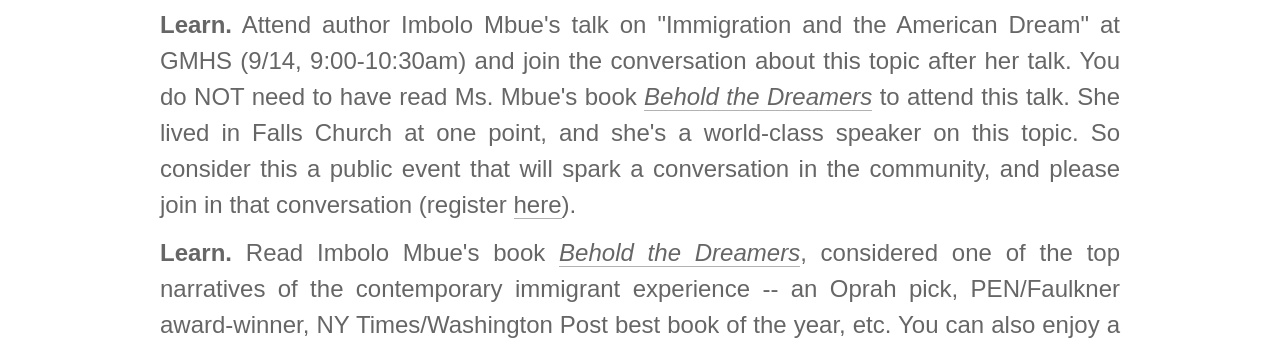
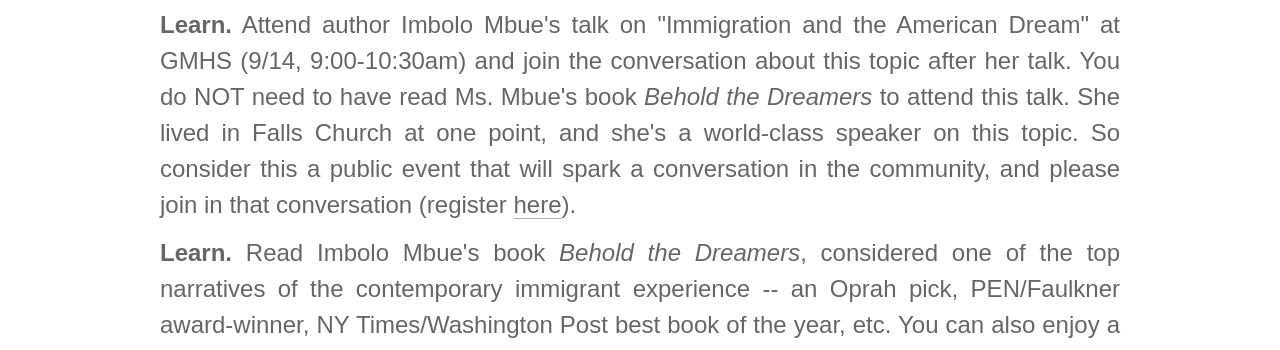
Before and after one commit to wfctest/wfctest, a Jekyll site: the page built from activities.html, in a window 1280 px wide. Shown: the part 429-779 px from the top of the page. Built offline with Jekyll 4.4.1, drawn with Linux system fonts in a browser that asks for light colours; some web fonts are replaced.

Commit message:
Remove amazon links from activities

```diff
--- a/activities.html
+++ b/activities.html
@@ -6,8 +6,8 @@ layout: default
     <p>Welcoming Falls Church is building a community of neighbors. How can we do this? Some of this is cultural. We can always smile, prioritize relationships, engage with newcomers (immigrants and otherwise), and bring people together. Culture is contagious, and a welcoming culture brings life.</p>
     <p>In addition, we hope that you will consider learning, serving, and living with us--perhaps in some new ways. Below are some of our thoughts about how we can build a community of neighbors together:</p>
 
-    <p><span class="motive">Learn.</span> Attend author Imbolo Mbue's talk on "Immigration and the American Dream" at GMHS (9/14, 9:00-10:30am) and join the conversation about this topic after her talk. You do NOT need to have read Ms. Mbue's book <a href="https://www.amazon.com/Behold-Dreamers-Oprahs-Book-Club/dp/0525509712/ref=sr_1_1?ie=UTF8&amp;qid=1539031722&amp;sr=8-1&amp;keywords=behold+the+dreamers"><em>Behold the Dreamers</em></a> to attend this talk. She lived in Falls Church at one point, and she's a world-class speaker on this topic. So consider this a public event that will spark a conversation in the community, and please join in that conversation (register <a href="http://welcomingfallschurch.eventbrite.com">here</a>).</p>
-    <p><span class="motive">Learn.</span> Read Imbolo Mbue's book <a href="https://www.amazon.com/Behold-Dreamers-Oprahs-Book-Club/dp/0525509712/ref=sr_1_1?ie=UTF8&amp;qid=1539031722&amp;sr=8-1&amp;keywords=behold+the+dreamers"><em>Behold the Dreamers</em></a>, considered one of the top narratives of the contemporary immigrant experience -- an Oprah pick, PEN/Faulkner award-winner, NY Times/Washington Post best book of the year, etc. You can also enjoy a podcast review of the book by our podcasting media partner <a href="http://threewaypc.com">Three Way</a> before Ms. Mbue's visit, and later this fall Three Way will release a podcast with Ms. Mbue hosted by Falls Church resident and Three Way creator Erin Keating.</p>
+    <p><span class="motive">Learn.</span> Attend author Imbolo Mbue's talk on "Immigration and the American Dream" at GMHS (9/14, 9:00-10:30am) and join the conversation about this topic after her talk. You do NOT need to have read Ms. Mbue's book <em>Behold the Dreamers</em> to attend this talk. She lived in Falls Church at one point, and she's a world-class speaker on this topic. So consider this a public event that will spark a conversation in the community, and please join in that conversation (register <a href="http://welcomingfallschurch.eventbrite.com">here</a>).</p>
+    <p><span class="motive">Learn.</span> Read Imbolo Mbue's book <em>Behold the Dreamers</em>, considered one of the top narratives of the contemporary immigrant experience -- an Oprah pick, PEN/Faulkner award-winner, NY Times/Washington Post best book of the year, etc. You can also enjoy a podcast review of the book by our podcasting media partner <a href="http://threewaypc.com">Three Way</a> before Ms. Mbue's visit, and later this fall Three Way will release a podcast with Ms. Mbue hosted by Falls Church resident and Three Way creator Erin Keating.</p>
     <p><span class="motive">Learn.</span> Learning is not limited to adults. Do you have a child age 10-15? We recommend the book <a href="https://www.alangratz.com/writing/refugee/">Refugee</a> a by Alan Gratz (and have invited the author to Falls Church for a future author talk). And we're sponsoring the middle school book club at the Mary Riley Styles public library featuring <a href="https://www.alangratz.com/writing/refugee/">Refugee</a> on Thursday, October 17, 7:00pm. (Register at the library, and books are available at the library or at our local bookselling partner One More Page Books)</p>
     <p><span class="motive">Learn.</span> Finally, learn about the facts of immigration and the situation of refugees. The Pew Research Center, which does fantastic survey research on a host of issues, has designed an "email course" about U.S. immigration that you can learn more about here. This class is free and is available any time, anywhere. In addition, Pew's <a href="https://www.pewresearch.org/fact-tank/2019/05/17/key-facts-about-u-s-immigration-policies-and-proposed-changes/">most recent report on immigration</a> will help you understand the complicated landscape of immigration policy. Consider learning together with others in the community and taking action - <a href="mailto:welcomingfallschurch@gmail.com">let us know</a> if you'd like to join a study/discussion group this fall (especially if you'd like to lead such a group).</p>
 
@@ -17,7 +17,7 @@ layout: default
     <p><span class="motive">Serve.</span> Spend Yourself Food Pantry (which is sponsored by Columbia Baptist Church) is another great, local organization. We organize a group of eight volunteers on the third Saturday of each month--the next date is coming soon, Saturday, September 21, 8:00-11:30am. This is a great activity for families, bring your children. (Register on Signup Genius <a href="https://www.signupgenius.com/go/70a0f4cabae22a2fd0-volunteer">here</a>--this is a regular, monthly service opportunity)</p>
     <p><span class="motive">Serve.</span> The Falls Church City Public Schools (FCCPS) is a great partner and is doing good work with international families. FCCPS's creation of a Family Resource Center (FRC) to serve these families is a great story, and an important one given that FCCPS's ESOL student headcount has increased by 51% over the past four school years (and has increased by a remarkable 69% in the same timeframe if one also considers formerly ESOL students that have exited the program). FCCPS does have one need: the schools are looking for volunteers in the community who have the ability (and time) to translate for parents who are in need of support. If you can potentially help with this, please contact Dr. Jennifer Santiago, FCCPS Coordinator of EL Services, <a href="santiagoj@fccps.org">here</a>.</p>
 
-    <p><span class="motive">Live.</span> We've noticed that many people in Falls Church are readers. Consider joining a book club that we are organizing, and future book discussions that we will bring together. We think that hundreds of people in Falls Church have read <a href="https://www.amazon.com/Behold-Dreamers-Oprahs-Book-Club/dp/0525509712/ref=sr_1_1?ie=UTF8&amp;qid=1539031722&amp;sr=8-1&amp;keywords=behold+the+dreamers"><em>Behold the Dreamers</em></a> (thank you to FCCPS Superintendant Peter Noonan for making it one of two books he recommended to the community at year-end, and to the Mary Riley Styles Public Library for recommending it all summer). Maybe your book club has read and discussed this -- join one of our book clubs. Meet new people. Maybe you'll meet some people with common interests, that you'll want to meet again. One WFC book club date for a discussion of <a href="https://www.amazon.com/Behold-Dreamers-Oprahs-Book-Club/dp/0525509712/ref=sr_1_1?ie=UTF8&amp;qid=1539031722&amp;sr=8-1&amp;keywords=behold+the+dreamers"><em>Behold the Dreamers</em></a> is coming up soon - Thursday, September 12, 7:00pm (Sign up <a href="https://www.signupgenius.com/go/70a0f4cabae22a2fd0-book1">here</a>). (Shhh....and for our next recommended book, we'll tell you about <a href="https://www.onemorepagebooks.com/book/9780316396554">One Goal</a> after Welcoming Week - get your copy at our bookseller partner One More Page Books.)</p>
+    <p><span class="motive">Live.</span> We've noticed that many people in Falls Church are readers. Consider joining a book club that we are organizing, and future book discussions that we will bring together. We think that hundreds of people in Falls Church have read <em>Behold the Dreamers</em> (thank you to FCCPS Superintendant Peter Noonan for making it one of two books he recommended to the community at year-end, and to the Mary Riley Styles Public Library for recommending it all summer). Maybe your book club has read and discussed this -- join one of our book clubs. Meet new people. Maybe you'll meet some people with common interests, that you'll want to meet again. One WFC book club date for a discussion of <em>Behold the Dreamers</em> is coming up soon - Thursday, September 12, 7:00pm (Sign up <a href="https://www.signupgenius.com/go/70a0f4cabae22a2fd0-book1">here</a>). (Shhh....and for our next recommended book, we'll tell you about <a href="https://www.onemorepagebooks.com/book/9780316396554">One Goal</a> after Welcoming Week - get your copy at our bookseller partner One More Page Books.)</p>
     <p><span class="motive">Live.</span> Finally, and most ambitiously, think about what you can uniquely do to weave the social fabric of our community. What is your neighborhood like? Who are your friends? Who are your acquaintances? Whatever your situation, bring people together. Hold a block party that would not happen otherwise. Hold a <a href="https://www.fallschurchva.gov/1719/Play-Streets-Permit-Pilot-Program">Play Street</a> (this is a great City of Falls Church program). And whatever you do, make a special effort to make newcomers (especially international friends) feel welcome, to overcome one of the principal divisions in our society. It is more important than ever to express a welcoming spirit to people who may not feel as welcome in the United States as we'd like. Whatever your race, creed, ethnic background, or socioeconomic status, join us to express hospitality towards immigrants and refugees, to create opportunity for us all.</p>
 
     <p>We hope you join us in Welcoming Falls Church. Embrace a welcoming spirit, sign up for one or more activities, and if you have not already done so provide us your information in the form <a href="http://welcomingfallschurch.org/get-involved">here</a>, so that we can be in touch with you proactively about future activities. We look forward to engaging with area residents, civic and business leaders, our schools and many others, to build a community of neighbors.</p>
```
